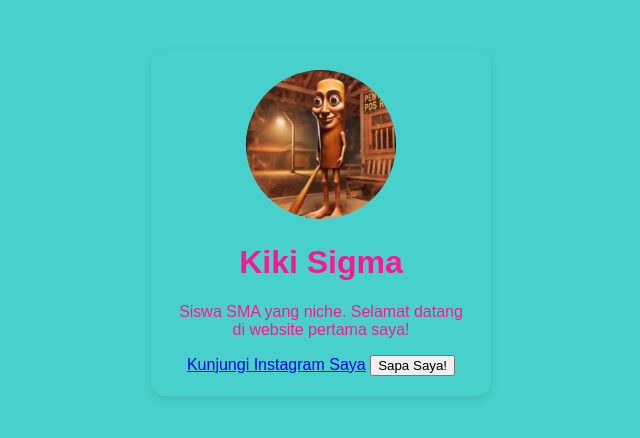
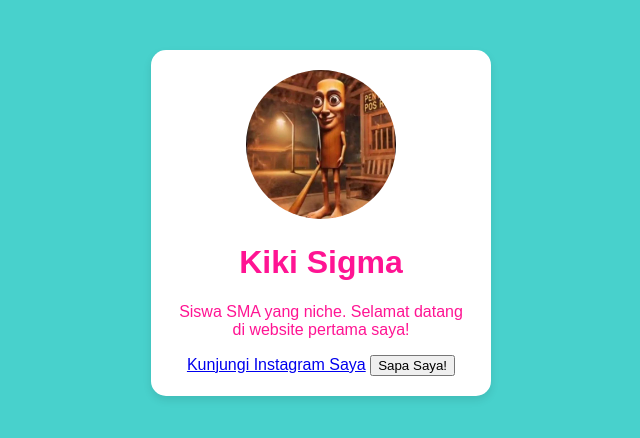
Before and after one commit to Desyani/pelatihanTIK, a plain HTML site: page index.html in a window 1280 px wide. Shown: the whole page, without its empty margins (319-959 px from the left). Drawn offline with Linux system fonts and the light colour scheme.

Commit message:
Update style.css

```diff
--- a/style.css
+++ b/style.css
@@ -8,7 +8,7 @@ body {
   width: 300px;
   margin: 50px auto;
   padding: 20px;
-  backgroud-color: #FFFAF0;
+  background-color: white;
   border-radius: 15px;
   box-shadow: 0 4px 8px rgba(0, 0, 0, 0.1);
   text-align: center;
```
